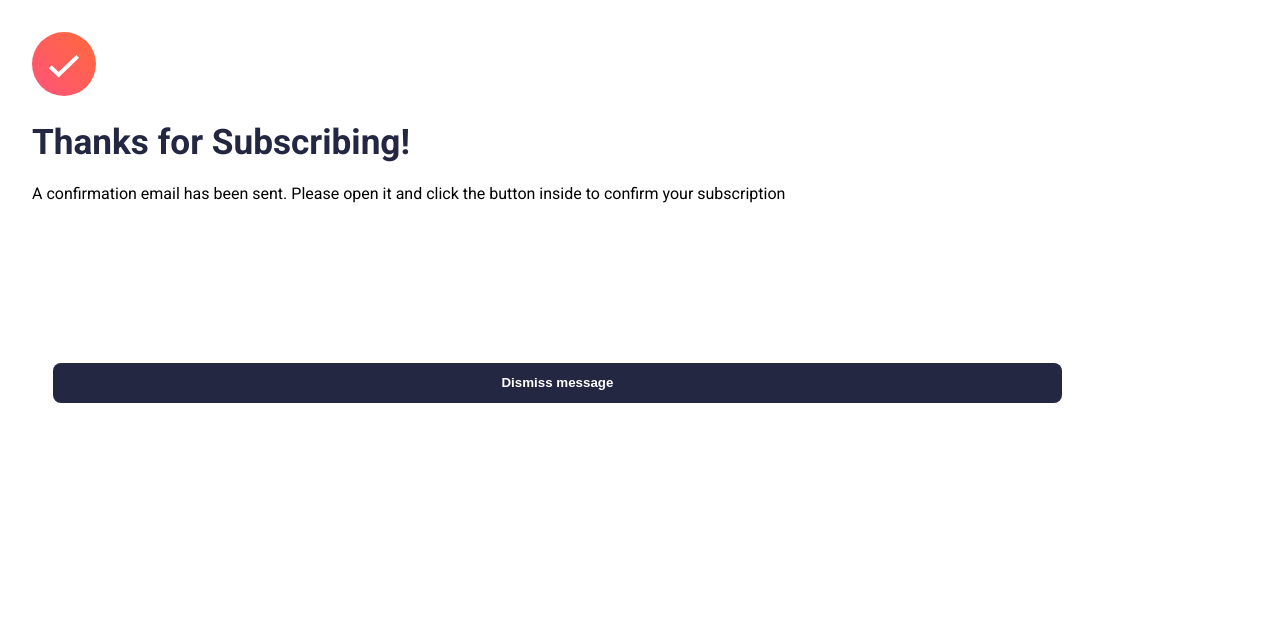
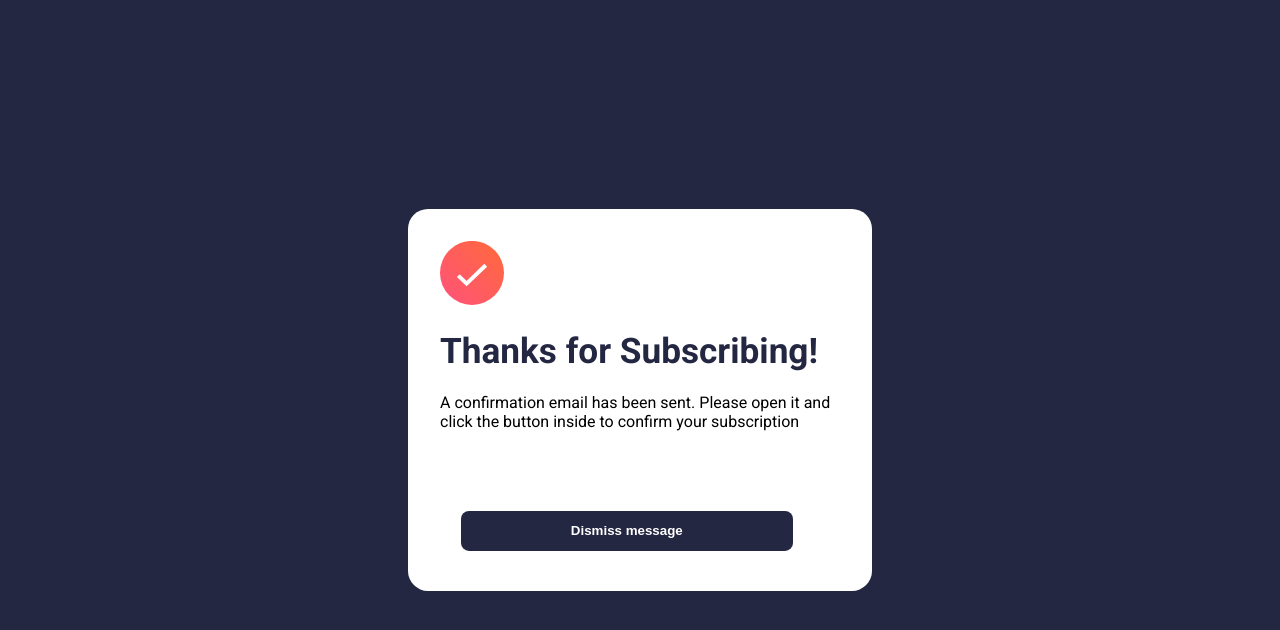
Before and after one commit to sarimhasan/FEM-Newsletter-sign-up-form, a plain HTML site: page success.html in a window 1280 px wide. Drawn offline with Linux system fonts and the light colour scheme.

Commit message:
success also done for desktop

```diff
--- a/success.css
+++ b/success.css
@@ -50,3 +50,25 @@ button:hover {
   box-shadow: 6px 6px 20px var(--tomato);
   cursor: pointer;
 }
+
+@media (min-width: 768px) {
+  body {
+    background-color: var(--dark-slate-grey);
+  }
+
+  .main {
+    background-color: var(--white);
+    max-width: 25rem;
+    border-radius: 20px;
+    padding: 2rem;
+
+    position: absolute;
+    top: 50%;
+    left: 50%;
+    transform: translate(-50%, -50%);
+  }
+
+  button {
+    margin-top: 5rem;
+  }
+}
```
